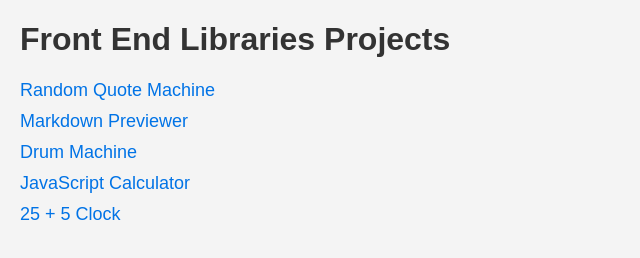
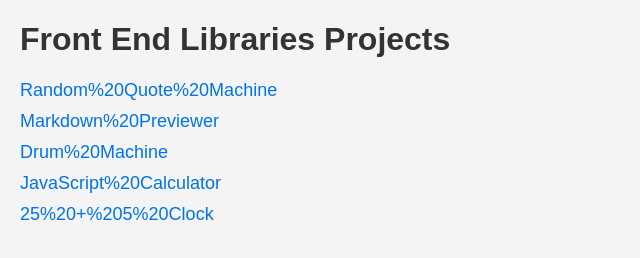
Before and after one commit to kbanaVitu/FrontEndLibraries, a plain HTML site: page index.html in a window 1280 px wide. Shown: the whole page, without its empty margins (0-640 px from the left). Drawn offline with Linux system fonts and the light colour scheme.

Commit message:
Update index.html

```diff
--- a/index.html
+++ b/index.html
@@ -34,11 +34,11 @@
 <body>
     <h1>Front End Libraries Projects</h1>
     <ul>
-        <li><a href="/FrontEndLibraries/Random-Quote-Machine/index.html">Random Quote Machine</a></li>
-        <li><a href="/FrontEndLibraries/Markdown-Previewer/index.html">Markdown Previewer</a></li>
-        <li><a href="/FrontEndLibraries/Drum-Machine/index.html">Drum Machine</a></li>
-        <li><a href="/FrontEndLibraries/JavaScript-Calculator/index.html">JavaScript Calculator</a></li>
-        <li><a href="/FrontEndLibraries/25-+-5-Clock/index.html">25 + 5 Clock</a></li>
+        <li><a href="/FrontEndLibraries/Random-Quote-Machine/index.html">Random%20Quote%20Machine</a></li>
+        <li><a href="/FrontEndLibraries/Markdown-Previewer/index.html">Markdown%20Previewer</a></li>
+        <li><a href="/FrontEndLibraries/Drum-Machine/index.html">Drum%20Machine</a></li>
+        <li><a href="/FrontEndLibraries/JavaScript-Calculator/index.html">JavaScript%20Calculator</a></li>
+        <li><a href="/FrontEndLibraries/25-+-5-Clock/index.html">25%20+%205%20Clock</a></li>
     </ul>
 </body>
 </html>
```
